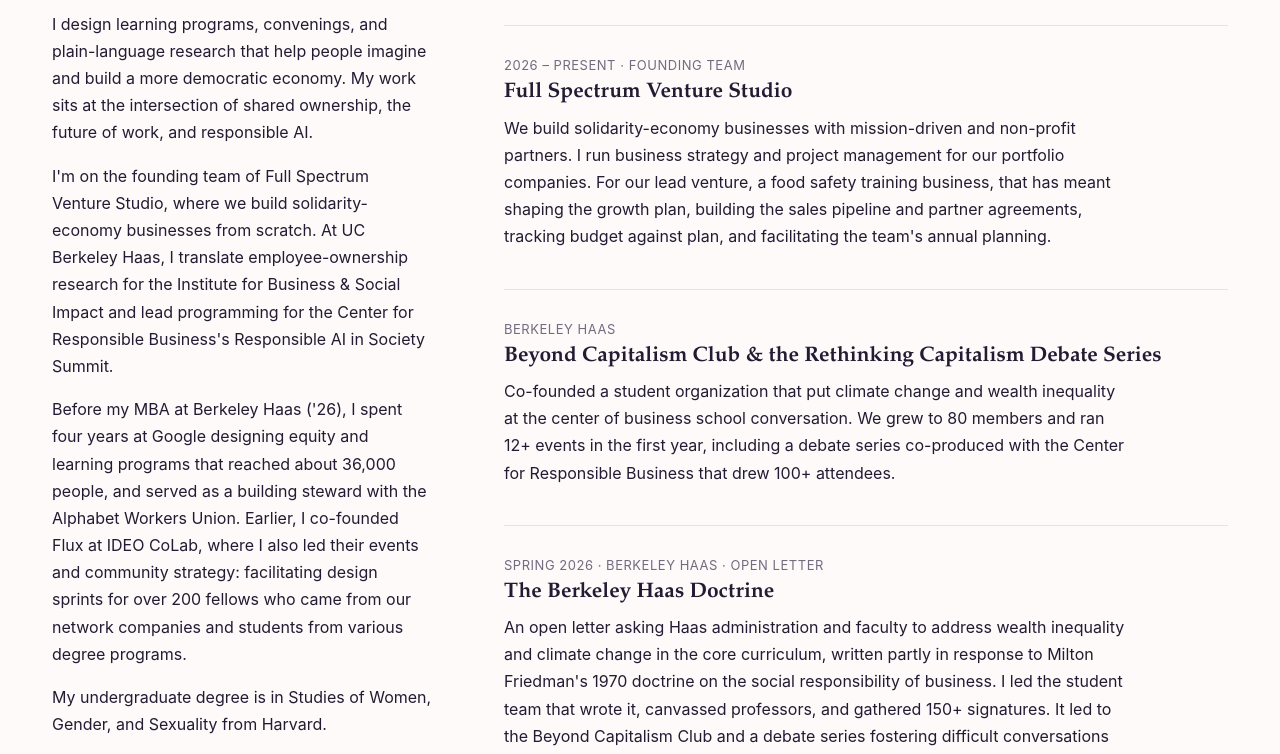
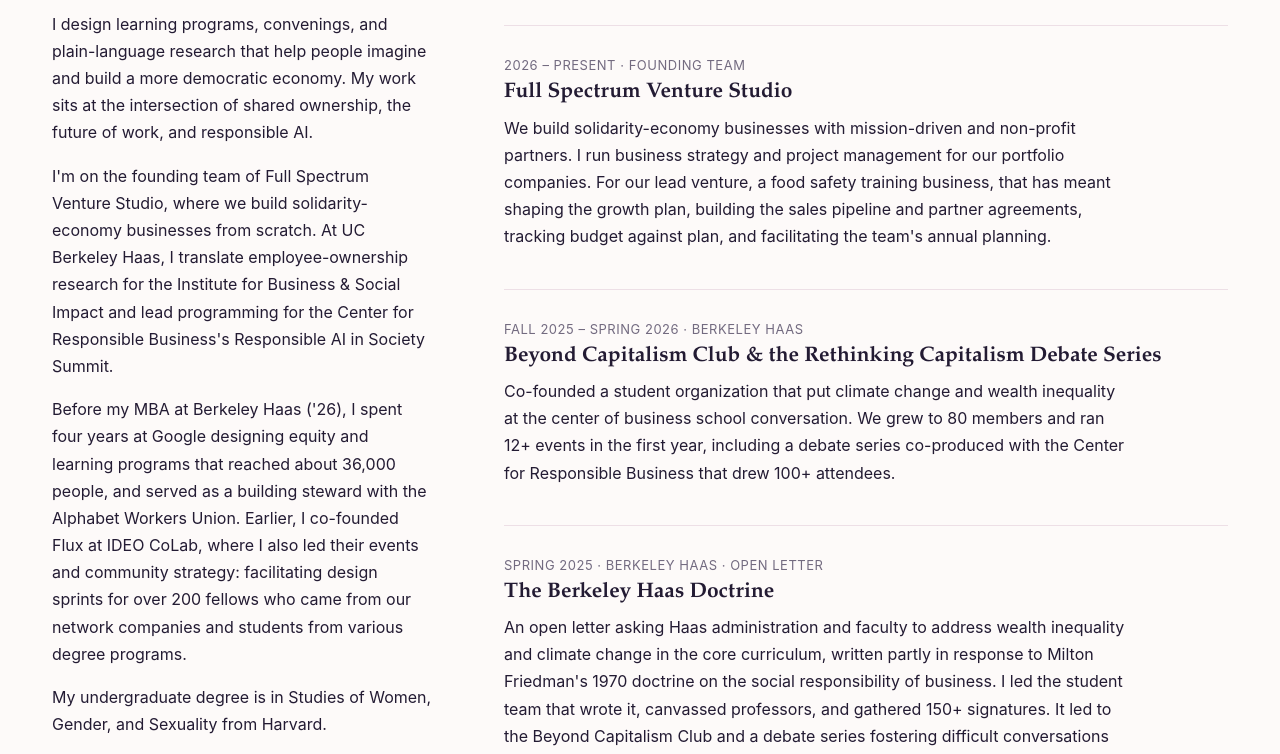
Before and after one commit to scoutobeirne/scoutobeirne.github.io, a plain HTML site: page index.html in a window 1280 px wide. Shown: the part 323-1077 px from the top of the page. Drawn offline with Linux system fonts and the light colour scheme.

Commit message:
Correct open letter and club dates
Co-Authored-By: Claude Fable 5.2 <noreply@anthropic.com>

```diff
--- a/index.html
+++ b/index.html
@@ -75,7 +75,7 @@
           <img src="images/beyond-capitalism.jpg" alt="" onerror="this.remove()">
         </span>
         <div>
-          <div class="meta">Berkeley Haas</div>
+          <div class="meta">Fall 2025 – Spring 2026 · Berkeley Haas</div>
           <h3>Beyond Capitalism Club &amp; the Rethinking Capitalism Debate Series</h3>
           <p>Co-founded a student organization that put climate change and wealth inequality at the center of business school conversation. We grew to 80 members and ran 12+ events in the first year, including a debate series co-produced with the Center for Responsible Business that drew 100+ attendees.</p>
         </div>
@@ -86,7 +86,7 @@
           <img src="images/open-letter.jpg" alt="" onerror="this.remove()">
         </span>
         <div>
-          <div class="meta">Spring 2026 · Berkeley Haas · Open letter</div>
+          <div class="meta">Spring 2025 · Berkeley Haas · Open letter</div>
           <h3>The Berkeley Haas Doctrine</h3>
           <p>An open letter asking Haas administration and faculty to address wealth inequality and climate change in the core curriculum, written partly in response to Milton Friedman's 1970 doctrine on the social responsibility of business. I led the student team that wrote it, canvassed professors, and gathered 150+ signatures. It led to the Beyond Capitalism Club and a debate series fostering difficult conversations on business, such as debating shareholder primacy.</p>
           <!-- <a class="more" href="#">Read the letter →</a> -->
```
